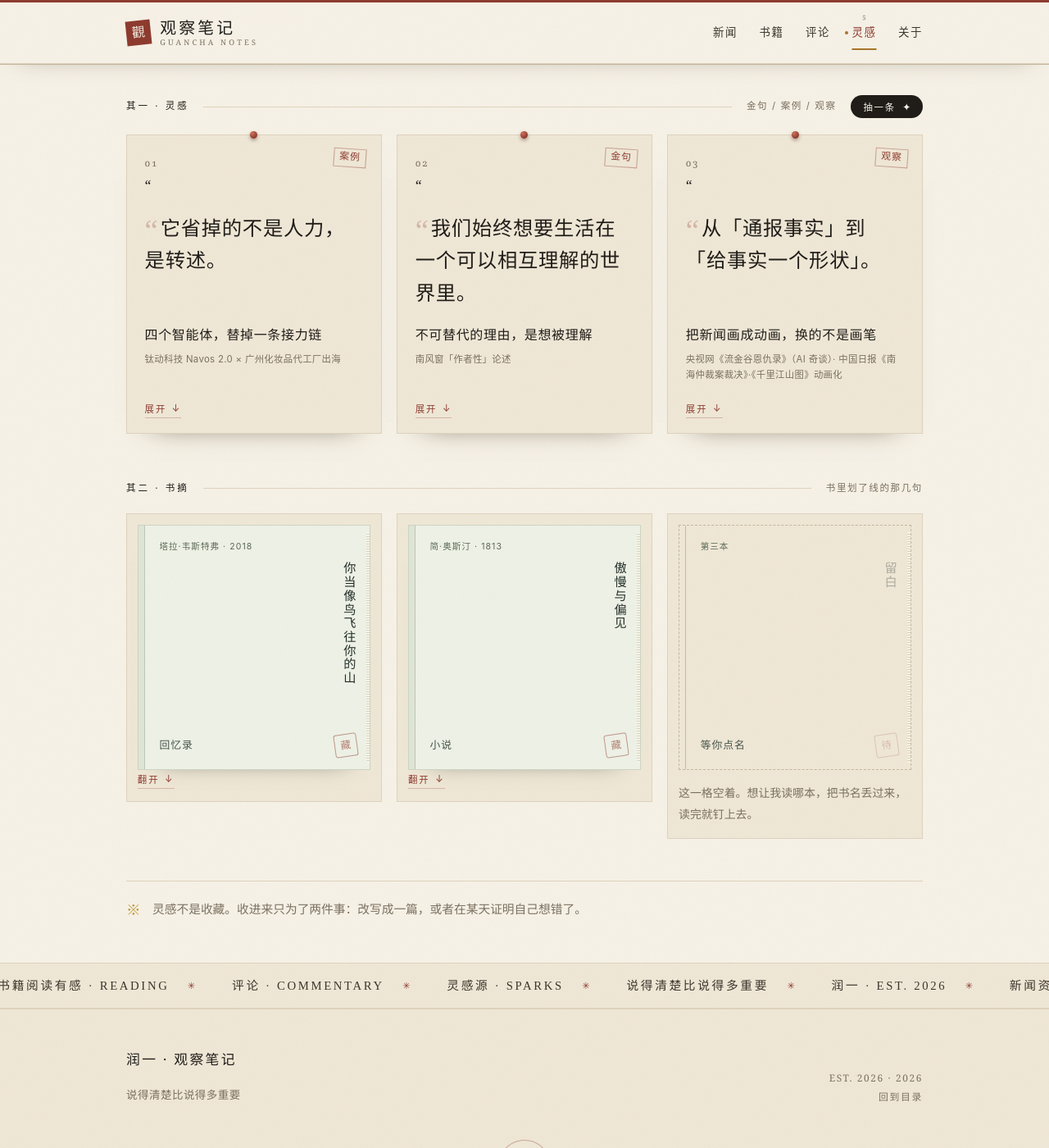
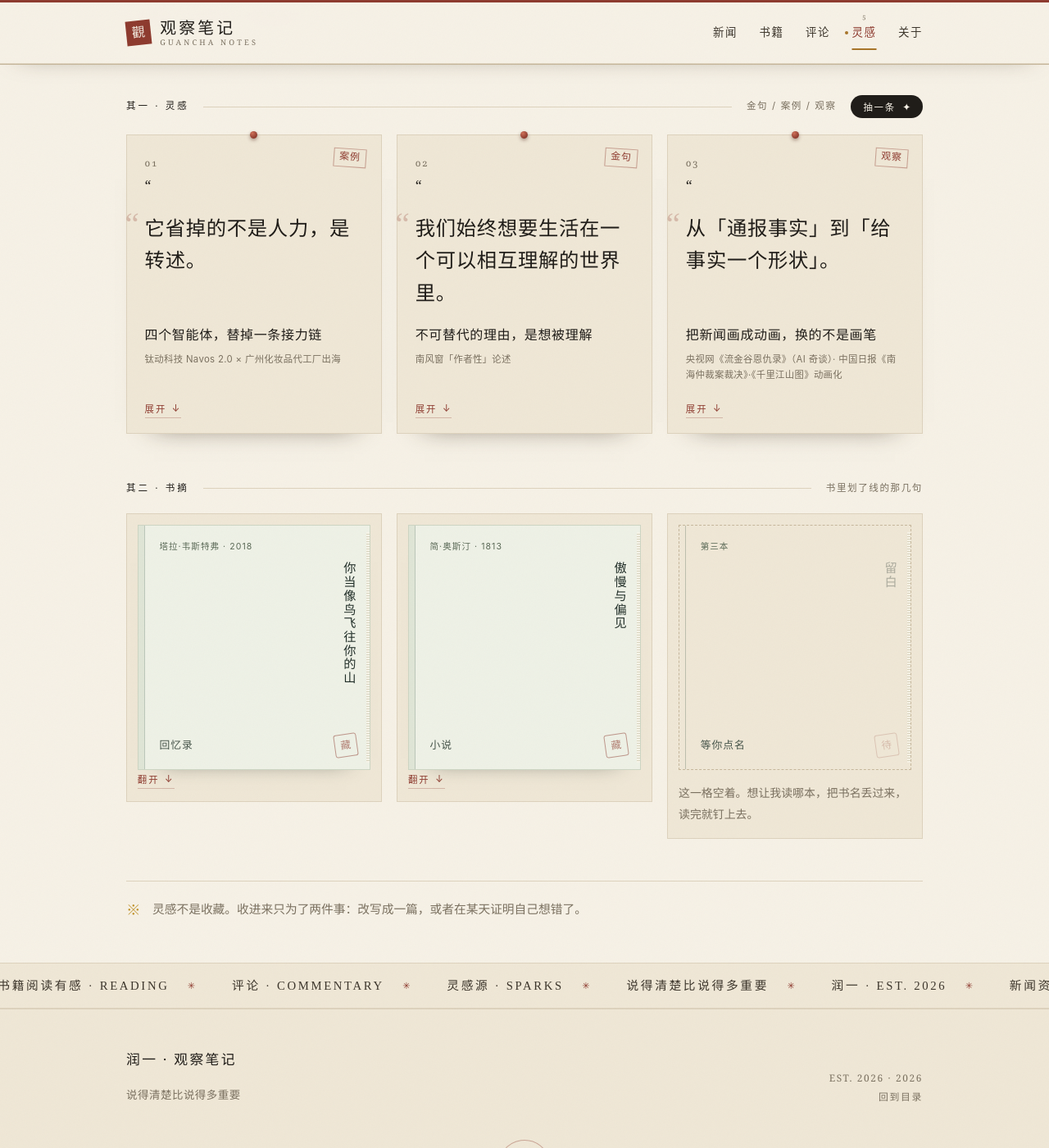
Before and after one commit to wren-106/blog, a Jekyll site: the page built from spark.html, in a window 1280 px wide and 1400 px high, scrolled down 438 px. Shown: the whole window at 82% size. Built offline with Jekyll 4.4.1, drawn with Linux system fonts in a browser that asks for light colours.

Commit message:
fix: 金句引号改为悬挂，三张灵感卡齐平

```diff
--- a/assets/site.css
+++ b/assets/site.css
@@ -1169,6 +1169,7 @@ h1, h2, h3, h4 { font-weight: 400; }
 }
 
 .spark-quote {
+  position: relative;
   margin: 1.05rem 0 0;
   min-height: calc(3 * 1.62em);
   font-family: var(--brush);
@@ -1185,13 +1186,15 @@ h1, h2, h3, h4 { font-weight: 400; }
   box-decoration-break: clone;
 }
 
+/* 引号挂在句子左外侧，不占行高，免得三张卡高低不一 */
 .spark-quote::before {
   content: "“";
-  margin-right: .06em;
-  font-size: 1.5em;
-  line-height: 0;
-  vertical-align: -.18em;
-  color: rgba(142, 59, 47, .28);
+  position: absolute;
+  left: -.62em;
+  top: -.12em;
+  font-size: 1.6em;
+  line-height: 1;
+  color: rgba(142, 59, 47, .26);
 }
 
 .spark-quote:hover,
```
